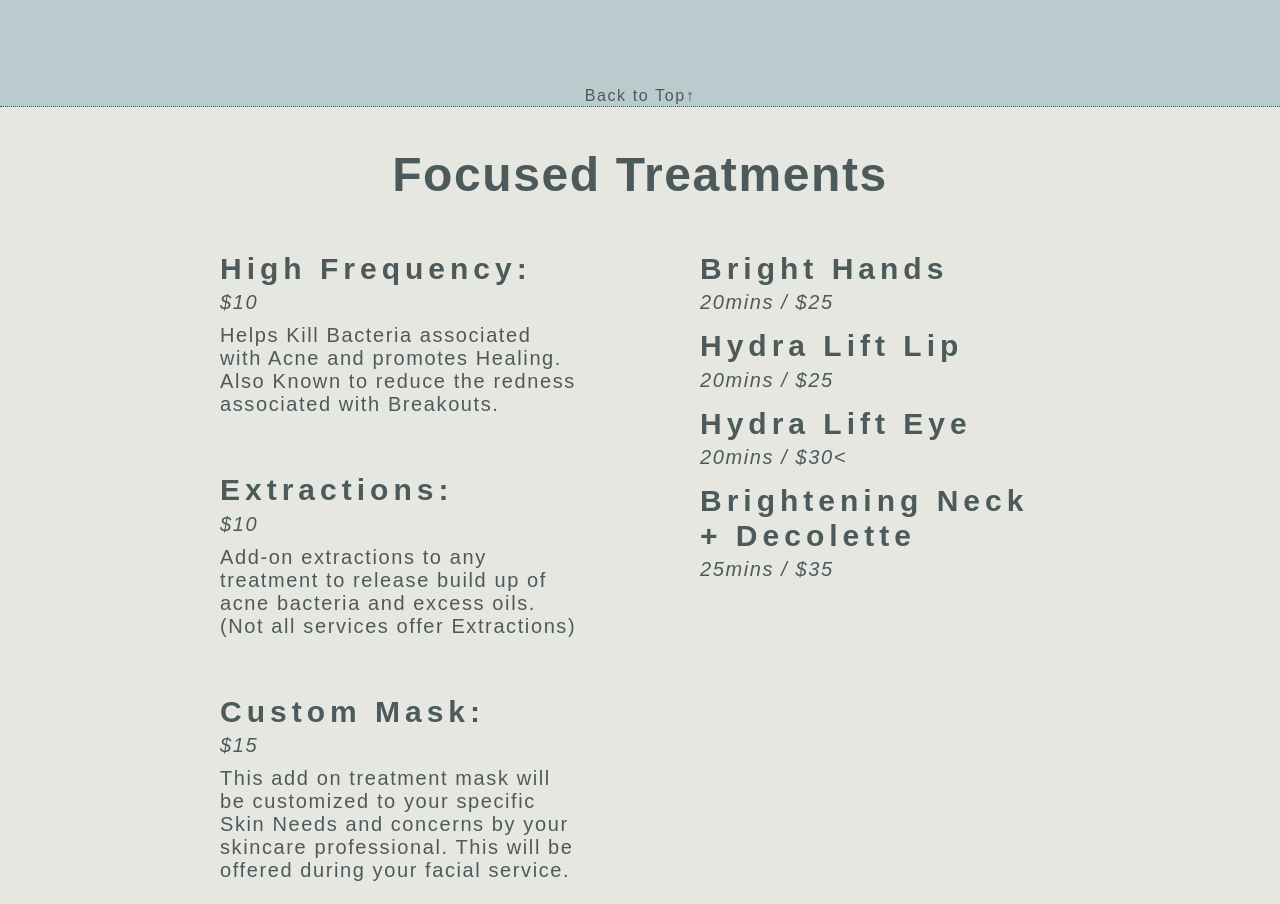
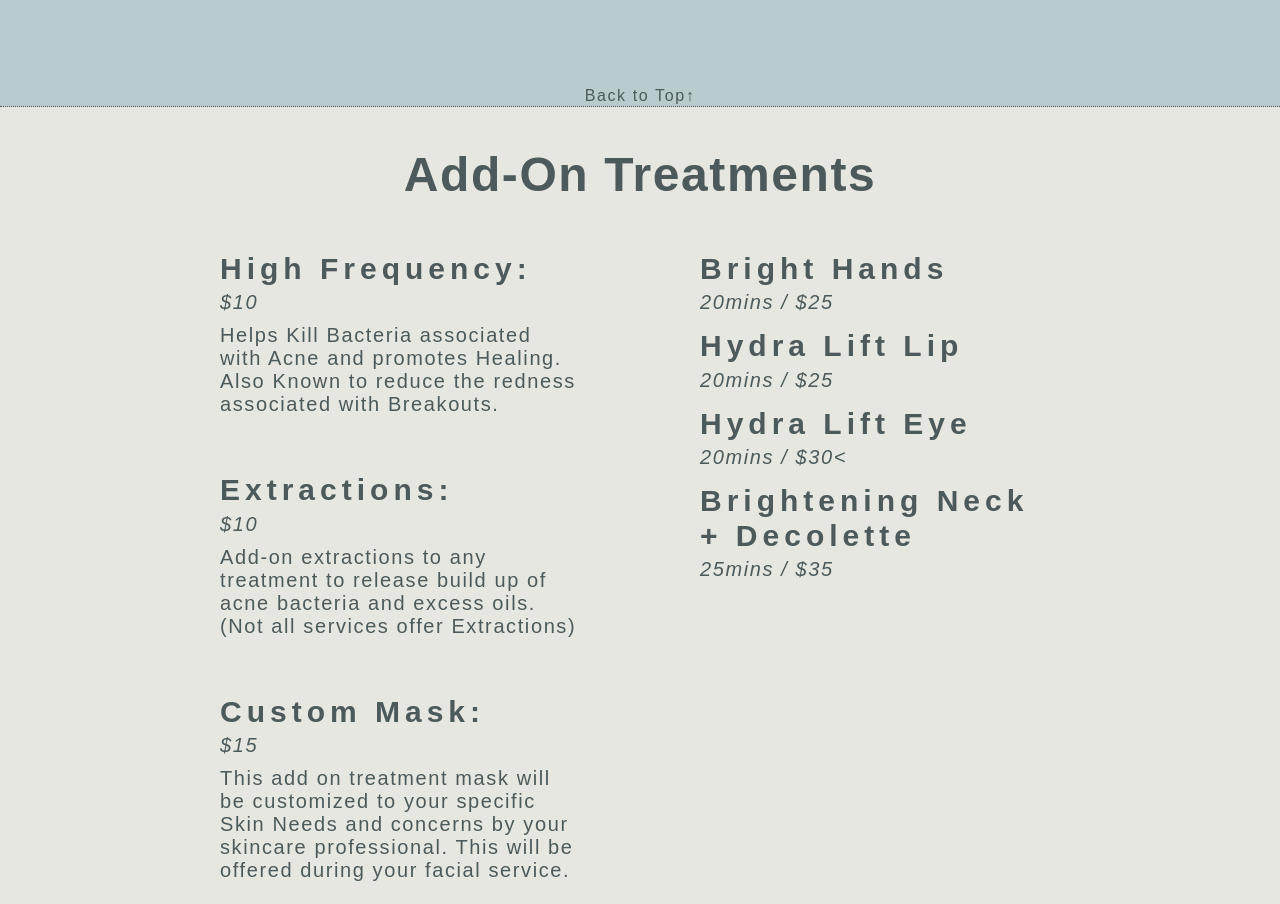
Before and after one commit to sevrinn/christinas-aesthetics-website, a website built with Parcel: page index.html in a window 1280 px wide. Shown: the part 4072-4976 px from the top of the page. Built offline with nearby package versions, Linux system fonts and the light colour scheme; files whose address does not match are found by name; a web font is replaced by a local one.

Commit message:
Changed Focused Treatments h4 to Add-On Treatments

```diff
--- a/index.html
+++ b/index.html
@@ -240,7 +240,7 @@
       </section><!--end focused treatments-->
 
       <section id="focused-treatments">
-        <h4>Focused Treatments</h4>
+        <h4>Add-On Treatments</h4>
 
         <div class="focused-wrapper">
           <div class="focused-group">
```
